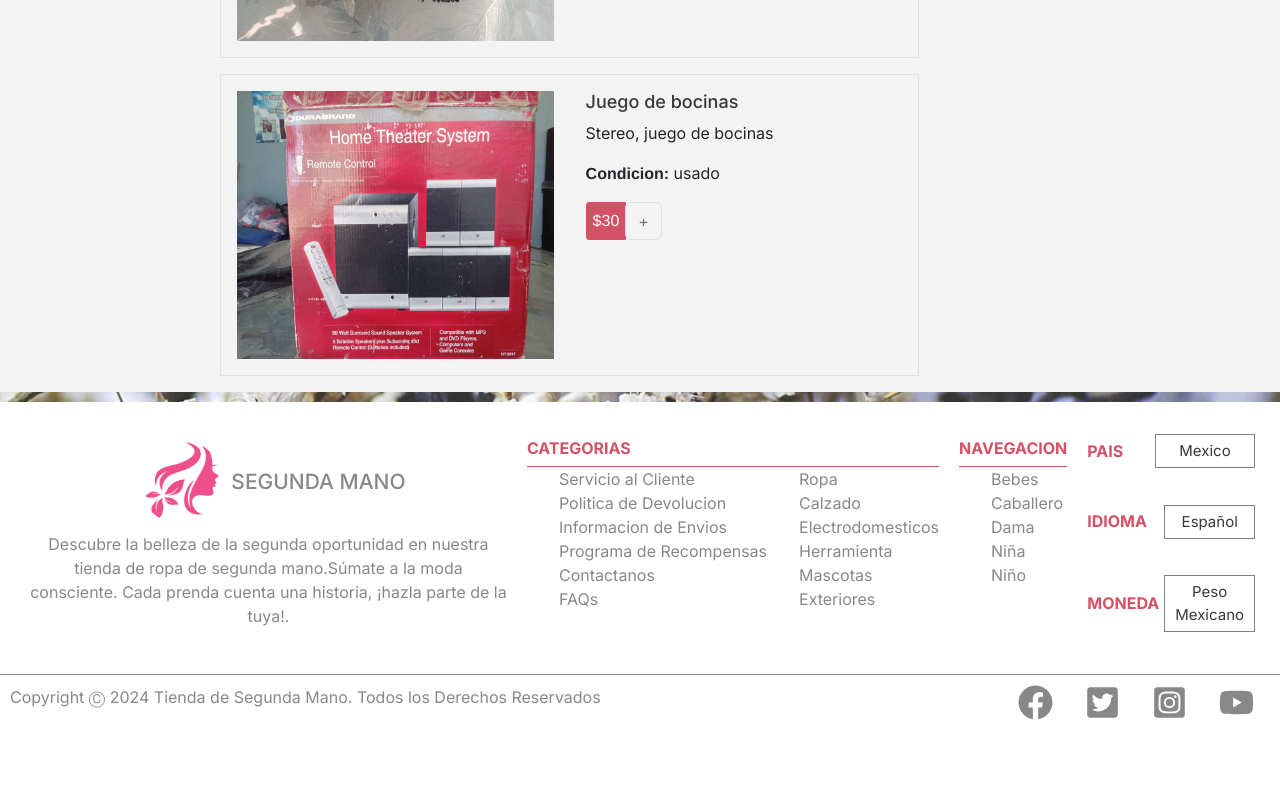
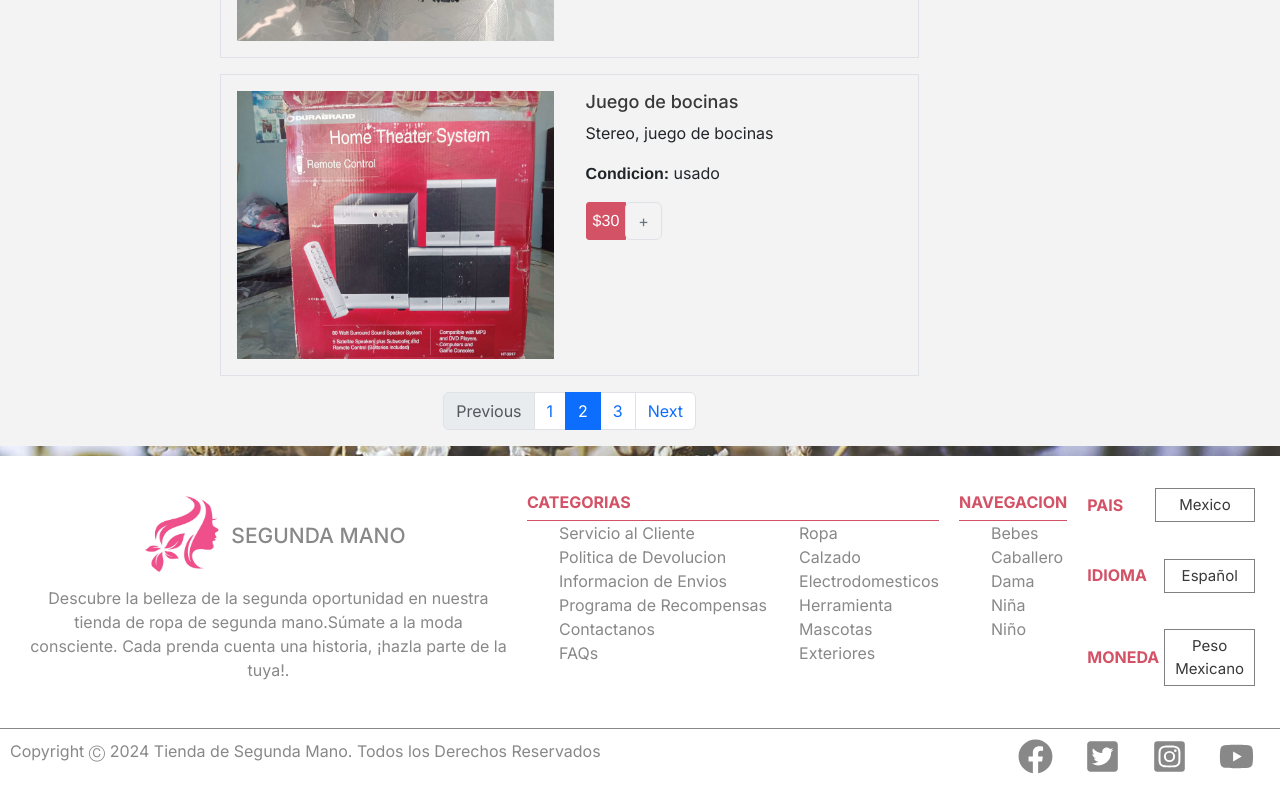
Before and after one commit to marilirulita/react-bootstrap-store, a Next.js app: page /results in a window 1280 px wide. Shown: the part 8203-9003 px from the top of the page. Before the commit the page ends 8949 px from the top, so only its background shows below. Built offline with nearby package versions, Linux system fonts and the light colour scheme.

Commit message:
add pagination stiling

```diff
--- a/src/app/results/page.js
+++ b/src/app/results/page.js
@@ -152,14 +152,35 @@
               </div>
             ))}
           </div>
-          <div>
-            <form
-              class="input-page d-flex align-items-baseline justify-content-center"
-              action="index.html"
-              method="post"
-              id="page-count"
-            ></form>
-          </div>
+
+          {/* pagination */}
+          <nav aria-label="...">
+            <ul className="pagination justify-content-center">
+              <li className="page-item disabled">
+                <a className="page-link">Previous</a>
+              </li>
+              <li className="page-item">
+                <a className="page-link" href="#">
+                  1
+                </a>
+              </li>
+              <li className="page-item active" aria-current="page">
+                <a className="page-link" href="#">
+                  2
+                </a>
+              </li>
+              <li className="page-item">
+                <a className="page-link" href="#">
+                  3
+                </a>
+              </li>
+              <li className="page-item">
+                <a className="page-link" href="#">
+                  Next
+                </a>
+              </li>
+            </ul>
+          </nav>
         </div>
       </div>
     </main>
```
